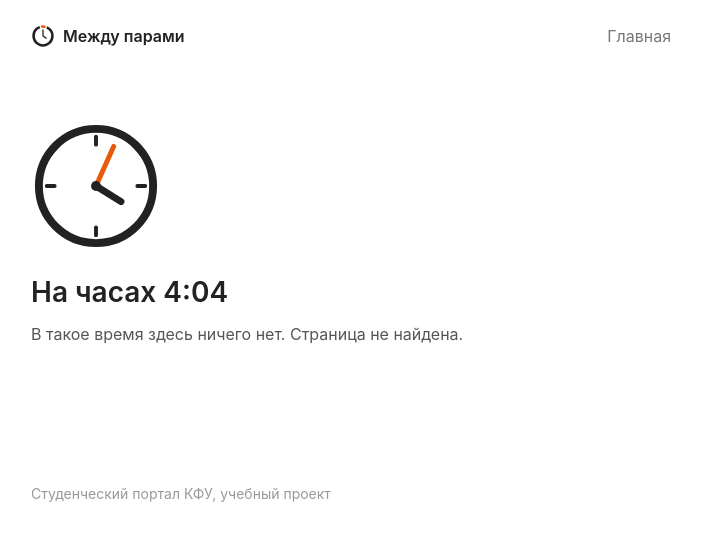
After one commit to foryours1ns/kfu-portal, a Django app: page /404/ in a window 1280 px wide. The commit adds this page. Shown: the top 541 px of the page, without its empty margins (289-990 px from the left). Run offline with Django 5.2, Linux system fonts and the light colour scheme.

Commit message:
Добавил логотип, фавикон и страницу 404

```diff
--- a/config/urls.py
+++ b/config/urls.py
@@ -1,7 +1,16 @@
+from django.conf import settings
 from django.contrib import admin
 from django.urls import include, path
+from django.views.generic import TemplateView
 
 urlpatterns = [
     path('admin/', admin.site.urls),
     path('', include('core.urls')),
 ]
+
+# В режиме разработки Django вместо шаблона 404.html показывает свою
+# отладочную страницу, поэтому добавляем адрес, чтобы посмотреть наш шаблон.
+if settings.DEBUG:
+    urlpatterns += [
+        path('404/', TemplateView.as_view(template_name='404.html')),
+    ]
--- a/static/css/style.css
+++ b/static/css/style.css
@@ -21,13 +21,16 @@ a {
 .header {
     display: flex;
     justify-content: space-between;
-    align-items: baseline;
+    align-items: center;
     flex-wrap: wrap;
     gap: 8px 20px;
     padding: 24px 0;
 }
 
 .logo {
+    display: flex;
+    align-items: center;
+    gap: 8px;
     font-weight: 600;
     text-decoration: none;
 }
@@ -107,3 +110,9 @@ h2 {
     color: #999;
     font-size: 14px;
 }
+
+/* Страница 404 */
+.not-found img {
+    display: block;
+    margin-bottom: 24px;
+}
--- /dev/null
+++ b/templates/404.html
@@ -0,0 +1,12 @@
+{% extends 'base.html' %}
+{% load static %}
+
+{% block title %}Страница не найдена — Между парами{% endblock %}
+
+{% block content %}
+<div class="not-found">
+    <img src="{% static 'img/404.svg' %}" alt="Часы показывают 4:04" width="130" height="130">
+    <h1>На часах 4:04</h1>
+    <p class="lead">В такое время здесь ничего нет. Страница не найдена.</p>
+</div>
+{% endblock %}
--- a/templates/base.html
+++ b/templates/base.html
@@ -5,11 +5,15 @@
     <meta charset="UTF-8">
     <meta name="viewport" content="width=device-width, initial-scale=1">
     <title>{% block title %}Между парами{% endblock %}</title>
+    <link rel="icon" type="image/svg+xml" href="{% static 'img/favicon.svg' %}">
     <link rel="stylesheet" href="{% static 'css/style.css' %}">
 </head>
 <body>
     <header class="header">
-        <a class="logo" href="{% url 'core:home' %}">Между парами</a>
+        <a class="logo" href="{% url 'core:home' %}">
+            <img src="{% static 'img/logo.svg' %}" alt="" width="24" height="24">
+            Между парами
+        </a>
         <nav class="nav">
             <a href="{% url 'core:home' %}">Главная</a>
         </nav>
```
Also changed, not shown: static/img/404.svg (added), static/img/favicon.svg (added), static/img/logo.svg (added).
